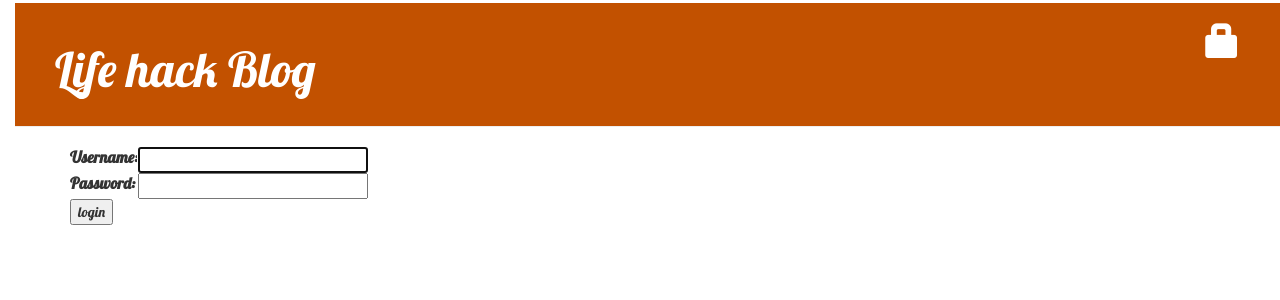
After one commit to sonukp/my-first-blog, a Django app: page /accounts/login/?next=/drafts/ in a window 1280 px wide. The commit adds this page. Shown: the top 300 px of the page. Run offline with Django 3.2, Linux system fonts and the light colour scheme; some libraries are stand-ins or nearby versions.

Commit message:
Update the blog with draft, delete and edit

```diff
--- a/blog/templates/blog/base.html
+++ b/blog/templates/blog/base.html
@@ -10,7 +10,11 @@
 <body>
     <div class="page-header">
         {% if user.is_authenticated %}
-        <a href="{% url 'post_new' %}" class="top-menu"><span class="glyphicon glyphicon-plus"></span>Add new post</a>
+            <a href="{% url 'post_new' %}" class="top-menu"><span class="glyphicon glyphicon-plus"></span>Add</a>
+            <a href="{% url 'post_draft_list' %}" class="top-menu"><span class="glyphicon glyphicon-edit">Draft</span></a>
+            <p class="top-menu">Hello {{ user.username }} <small>(<a href="{% url 'logout' %}">Log out</a>)</small></p>
+        {% else %}
+            <a href="{% url 'login' %}" class="top-menu"><span class="glyphicon glyphicon-lock"></span></a>
         {% endif %}
         <h1><a href="/">Life hack Blog</a></h1>
     </div>
--- a/blog/templates/blog/post_detail.html
+++ b/blog/templates/blog/post_detail.html
@@ -6,9 +6,12 @@
             <div class="date">
                 {{ post.publish_date }}
             </div>
+        {% else %}
+            <a class="btn btn-default" href="{% url 'post_publish' pk=post.pk %}">Publish</a>
         {% endif %}
         {% if user.is_authenticated %}
             <a class="btn btn-default" href="{% url 'post_edit' pk=post.pk %}"><span class="glyphicon glyphicon-pencil"></span></a>
+            <a class="btn btn-default" href="{% url 'post_remove' pk=post.pk %}"><span class="glyphicon glyphicon-remove"></span></a>
         {% endif %}
         <h2>{{ post.title }}</h2>
         <p>{{ post.text|linebreaksbr }}</p>
--- /dev/null
+++ b/blog/templates/registration/login.html
@@ -0,0 +1,24 @@
+{% extends "blog/base.html" %}
+
+{% block content %}
+    {% if form.errors %}
+        <p>Your username and password didn't match. Please try again.</p>
+    {% endif %}
+
+    <form method="post" action="{% url 'login' %}">
+    {% csrf_token %}
+        <table>
+        <tr>
+            <td>{{ form.username.label_tag }}</td>
+            <td>{{ form.username }}</td>
+        </tr>
+        <tr>
+            <td>{{ form.password.label_tag }}</td>
+            <td>{{ form.password }}</td>
+        </tr>
+        </table>
+
+        <input type="submit" value="login" />
+        <input type="hidden" name="next" value="{{ next }}" />
+    </form>
+{% endblock %}
--- a/blog/urls.py
+++ b/blog/urls.py
@@ -6,4 +6,7 @@ urlpatterns = [
     path('post/<int:pk>/', views.post_detail, name='post_detail'),
     path('post/new', views.post_new, name='post_new'),
     path('post/<int:pk>/edit/', views.post_edit, name='post_edit'),
+    path('drafts/', views.post_draft_list, name='post_draft_list'),
+    path('post/<pk>/publish/', views.post_publish, name='post_publish'),
+    path('post/<pk>/remove/', views.post_remove, name='post_remove'),
 ]
--- a/mysite/urls.py
+++ b/mysite/urls.py
@@ -15,8 +15,11 @@ Including another URLconf
 """
 from django.contrib import admin
 from django.urls import path, include
+from django.contrib.auth import views
 
 urlpatterns = [
     path('admin/', admin.site.urls),
+    path('accounts/login/', views.LoginView.as_view(), name='login'),
+    path('accounts/logout/', views.LogoutView.as_view(next_page='/'), name='logout'),
     path('', include('blog.urls')),
 ]
```
Also changed, not shown: blog/templates/blog/post_draft_list.html (added, +11 -0 lines), blog/views.py (+38 -15 lines), mysite/settings.py (+10 -0 lines).
